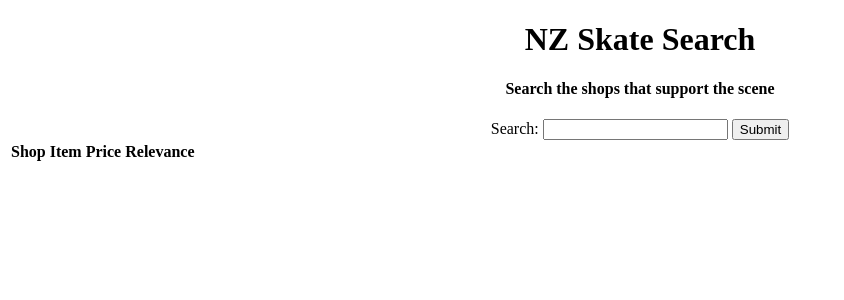
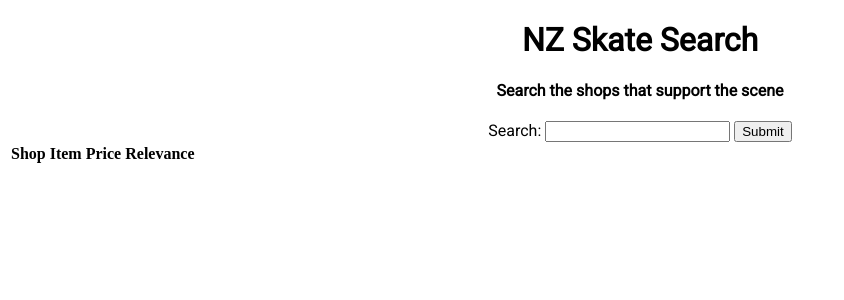
Before and after one commit to Widdershin/nzskate-search, a Flask app: page / in a window 1280 px wide. Shown: the top 300 px of the page, without its empty margins (0-844 px from the left). Run offline with Flask 2, Linux system fonts and the light colour scheme; lists and menus that the app fills with data are empty; some libraries are stand-ins or nearby versions.

Commit message:
Now using robot font

```diff
--- a/skate_search/static/styles.css
+++ b/skate_search/static/styles.css
@@ -4,4 +4,5 @@
     margin-left: auto;
     margin-right: auto;
     text-align: center;
+    font-family: Roboto;
 }
```
